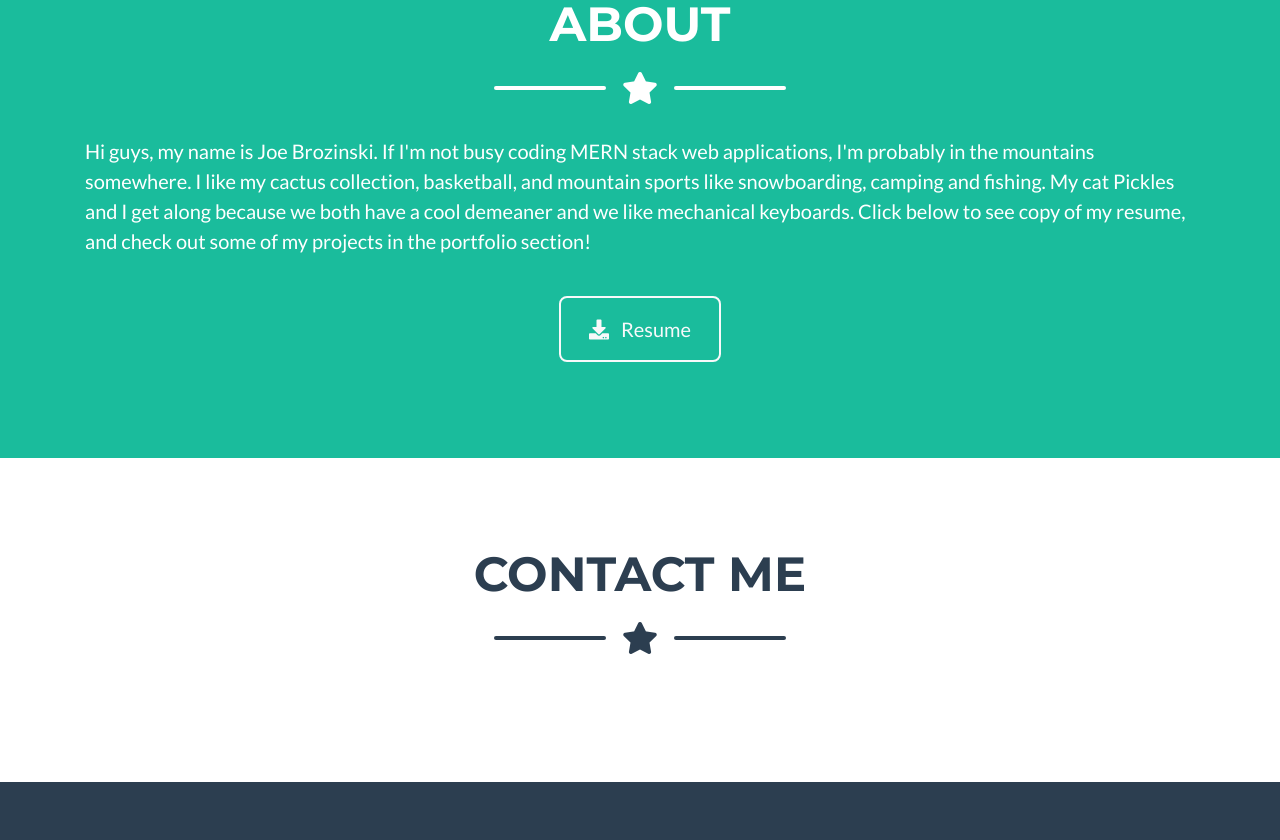
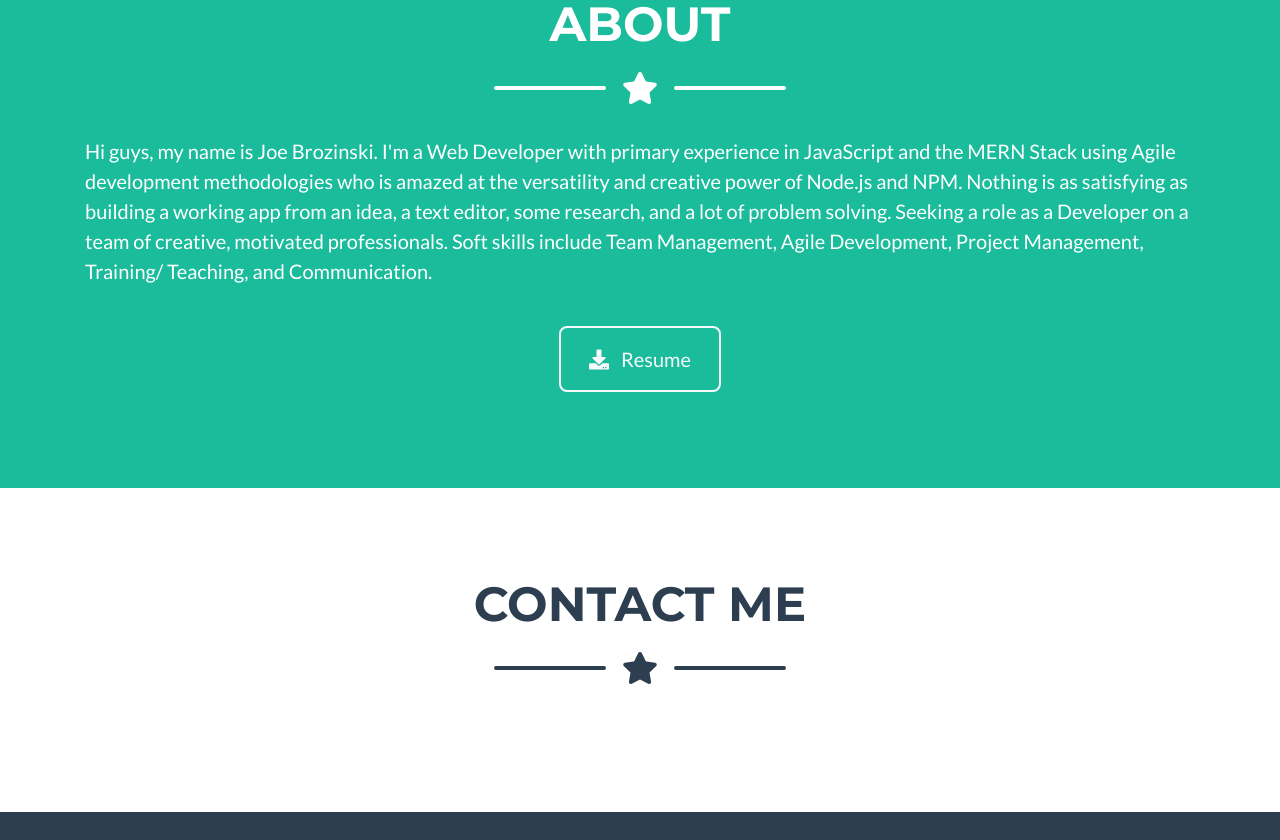
Before and after one commit to JBrozinski/BrozinskiPortfolio, a website with bundled scripts: page index.html in a window 1280 px wide. Shown: the part 1600-2440 px from the top of the page. Built offline with nearby package versions, Linux system fonts and the light colour scheme; files whose address does not match are found by name.

Commit message:
updated profile text

```diff
--- a/index.html
+++ b/index.html
@@ -360,13 +360,15 @@
         <div class="row">
           <div class="col-lg-12 ml-auto">
             <p class="lead">
-              Hi guys, my name is Joe Brozinski. If I'm not busy coding MERN
-              stack web applications, I'm probably in the mountains somewhere. I
-              like my cactus collection, basketball, and mountain sports like
-              snowboarding, camping and fishing. My cat Pickles and I get along
-              because we both have a cool demeaner and we like mechanical
-              keyboards. Click below to see copy of my resume, and check out
-              some of my projects in the portfolio section!
+              Hi guys, my name is Joe Brozinski. I'm a Web Developer with
+              primary experience in JavaScript and the MERN Stack using Agile
+              development methodologies who is amazed at the versatility and
+              creative power of Node.js and NPM. Nothing is as satisfying as
+              building a working app from an idea, a text editor, some research,
+              and a lot of problem solving. Seeking a role as a Developer on a
+              team of creative, motivated professionals. Soft skills include
+              Team Management, Agile Development, Project Management, Training/
+              Teaching, and Communication.
             </p>
           </div>
           <!-- <div class="col-lg-4 mr-auto">
```
